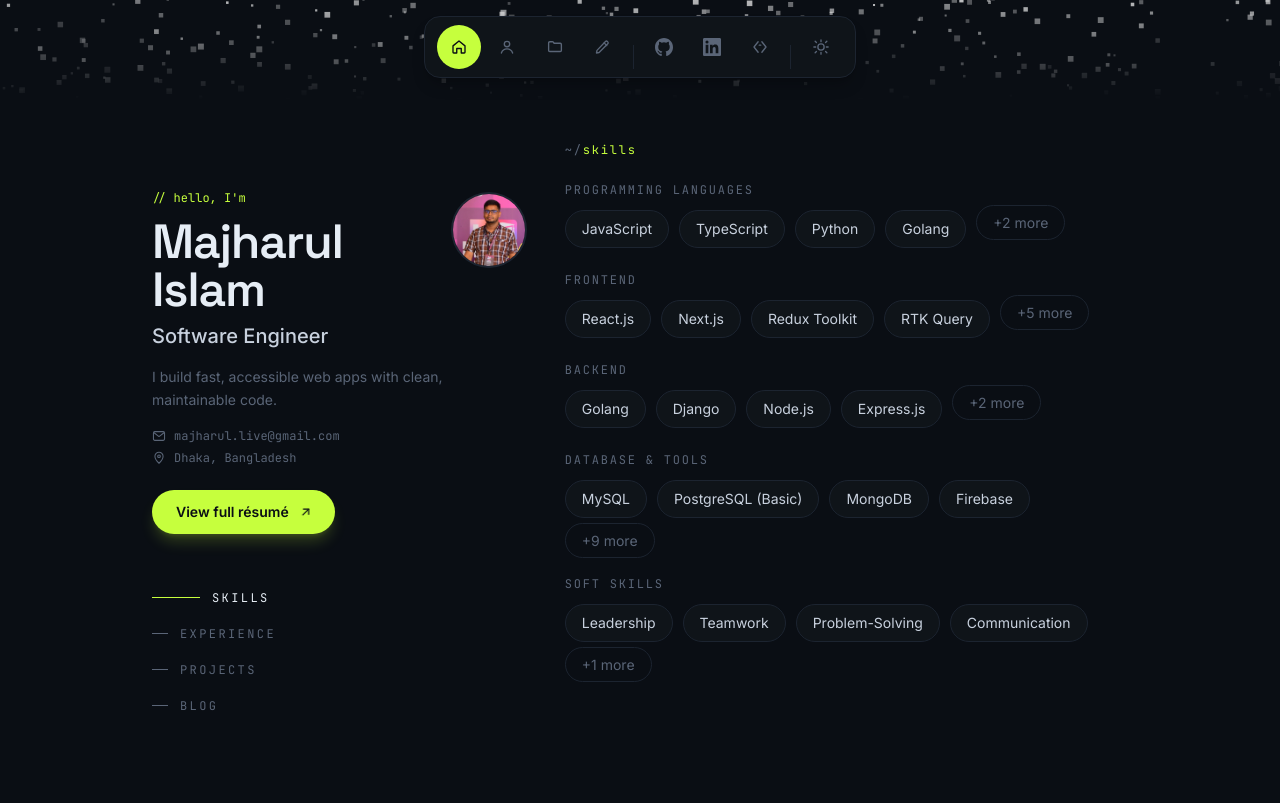
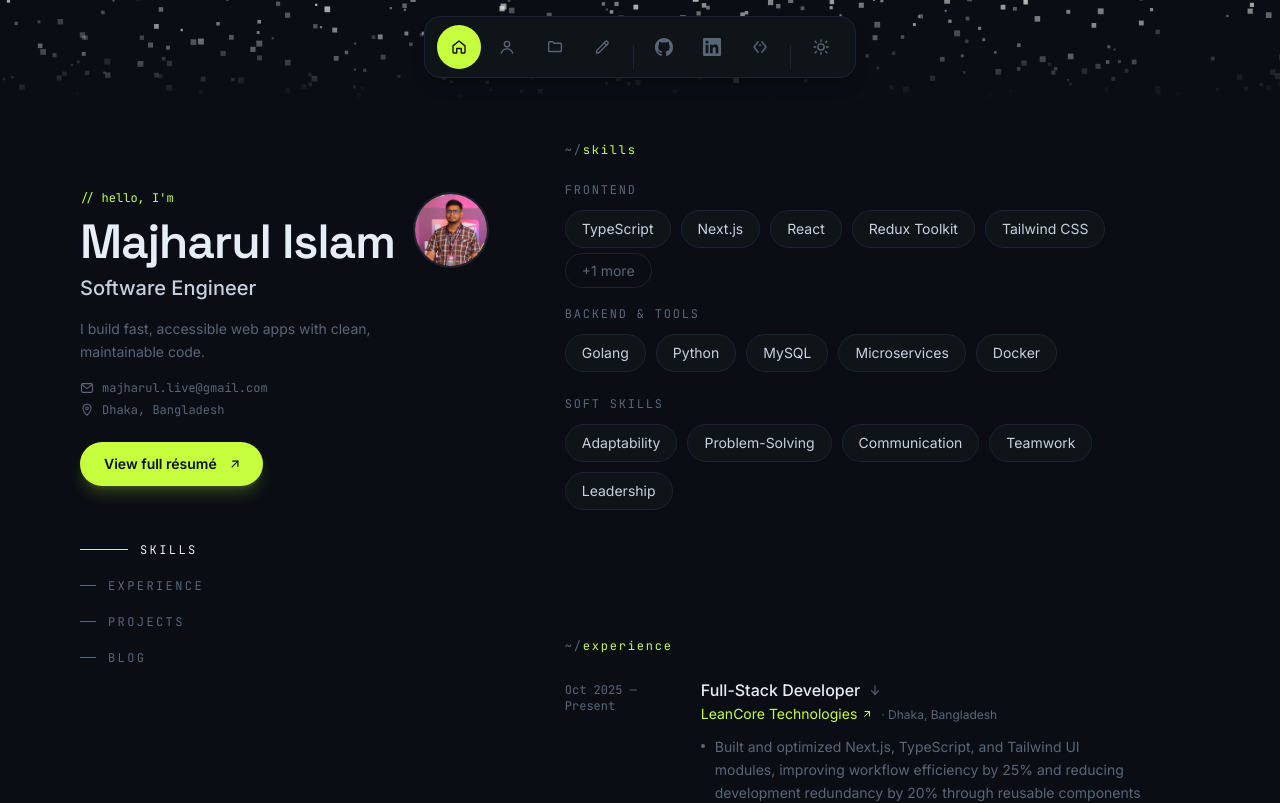
Before and after one commit to majharul-web/portfolio, a Next.js app: page / in a window 1280 px wide. Shown: the top 803 px of the page. Built offline with nearby package versions, Linux system fonts and the light colour scheme.

Commit message:
fix:organise skills

```diff
--- a/src/app/page.tsx
+++ b/src/app/page.tsx
@@ -1,16 +1,17 @@
+import { Blog } from "@/components/Blog";
+import { Experience } from "@/components/Experience";
+import { Footer } from "@/components/Footer";
+import { Projects } from "@/components/Projects";
 import { Sidebar } from "@/components/Sidebar";
 import { Skills } from "@/components/Skills";
-import { Experience } from "@/components/Experience";
-import { Projects } from "@/components/Projects";
-import { Blog } from "@/components/Blog";
-import { Footer } from "@/components/Footer";
+import { homeSkillCategories } from "@/data/content";
 
 export default function Home() {
   return (
     <div className="relative mx-auto min-h-screen max-w-6xl lg:flex">
       <Sidebar />
-      <main className="relative z-10 px-6 pb-16 sm:px-12 lg:w-[60%] lg:py-12 lg:pl-10 lg:pr-10 xl:pr-22">
-        <Skills />
+      <main className="relative z-10 px-6 pb-16 sm:px-12 lg:w-[60%] lg:py-12 lg:pl-10 lg:pr-4">
+        <Skills categories={homeSkillCategories} />
         <Experience />
         <Projects />
         <Blog />
--- a/src/components/Sidebar.tsx
+++ b/src/components/Sidebar.tsx
@@ -1,11 +1,11 @@
 "use client";
 
-import Image from "next/image";
-import { motion, useReducedMotion } from "framer-motion";
+import { ExternalLinkIcon, iconMap, MailIcon, MapPinIcon } from "@/components/icons";
+import { ResumeButton } from "@/components/ResumeButton";
 import { nav, profile, socials } from "@/data/content";
 import { useActiveSection } from "@/lib/useActiveSection";
-import { iconMap, ExternalLinkIcon, MailIcon, MapPinIcon } from "@/components/icons";
-import { ResumeButton } from "@/components/ResumeButton";
+import { motion, useReducedMotion } from "framer-motion";
+import Image from "next/image";
 
 const sectionIds = nav.map((item) => item.id);
 
@@ -39,18 +39,11 @@ export function Sidebar() {
   const animate = prefersReducedMotion ? undefined : "visible";
 
   return (
-    <header className="relative z-10 lg:sticky lg:top-0 lg:flex lg:h-screen lg:w-[40%] lg:max-w-[480px] lg:flex-col lg:justify-between lg:py-24 px-6 sm:px-12 lg:px-0 lg:pl-10 xl:pl-22 pt-16 pb-10">
-      <motion.div
-        initial={initial}
-        animate={animate}
-        variants={containerVariants}
-      >
+    <header className="relative z-10 lg:sticky lg:top-0 lg:flex lg:h-screen lg:w-[40%] lg:max-w-[480px] lg:flex-col lg:justify-between lg:py-24 px-6 sm:px-12 lg:px-0 lg:pl-4 pt-16 pb-10">
+      <motion.div initial={initial} animate={animate} variants={containerVariants}>
         <div className="flex items-start gap-5">
           <div>
-            <motion.p
-              variants={variants}
-              className="font-mono text-xs text-accent"
-            >
+            <motion.p variants={variants} className="font-mono text-xs text-accent">
               {"// hello, I'm"}
             </motion.p>
             <motion.h1
@@ -74,23 +67,14 @@ export function Sidebar() {
             />
           </motion.div>
         </div>
-        <motion.h2
-          variants={variants}
-          className="mt-2 text-lg sm:text-xl font-medium text-ink"
-        >
+        <motion.h2 variants={variants} className="mt-2 text-lg sm:text-xl font-medium text-ink">
           {profile.role}
         </motion.h2>
-        <motion.p
-          variants={variants}
-          className="mt-4 max-w-xs text-sm leading-relaxed text-ink-muted"
-        >
+        <motion.p variants={variants} className="mt-4 max-w-xs text-sm leading-relaxed text-ink-muted">
           {profile.tagline}
         </motion.p>
 
-        <motion.div
-          variants={variants}
-          className="mt-4 space-y-1.5 font-mono text-xs text-ink-muted"
-        >
+        <motion.div variants={variants} className="mt-4 space-y-1.5 font-mono text-xs text-ink-muted">
           <a
             href={`mailto:${profile.email}`}
             className="flex items-center gap-2 transition-colors hover:text-accent"
@@ -105,28 +89,18 @@ export function Sidebar() {
         </motion.div>
 
         <motion.div variants={variants} className="mt-6">
-          <ResumeButton
-            href={profile.resumeHref}
-            icon={<ExternalLinkIcon className="h-3.5 w-3.5" />}
-          >
+          <ResumeButton href={profile.resumeHref} icon={<ExternalLinkIcon className="h-3.5 w-3.5" />}>
             View full résumé
           </ResumeButton>
         </motion.div>
 
-        <motion.nav
-          variants={variants}
-          aria-label="In-page"
-          className="mt-12 hidden lg:block"
-        >
+        <motion.nav variants={variants} aria-label="In-page" className="mt-12 hidden lg:block">
           <ul className="space-y-1">
             {nav.map((navItem) => {
               const isActive = activeId === navItem.id;
               return (
                 <li key={navItem.id}>
-                  <a
-                    href={`#${navItem.id}`}
-                    className="group flex items-center gap-3 py-2"
-                  >
+                  <a href={`#${navItem.id}`} className="group flex items-center gap-3 py-2">
                     <span
                       className={`h-px transition-all duration-300 ${
                         isActive
@@ -136,9 +110,7 @@ export function Sidebar() {
                     />
                     <span
                       className={`font-mono text-xs uppercase tracking-[0.2em] transition-colors duration-300 ${
-                        isActive
-                          ? "text-ink-bright"
-                          : "text-ink-muted group-hover:text-ink-bright"
+                        isActive ? "text-ink-bright" : "text-ink-muted group-hover:text-ink-bright"
                       }`}
                     >
                       {navItem.label}
--- a/src/components/Skills.tsx
+++ b/src/components/Skills.tsx
@@ -1,23 +1,23 @@
-import { skillCategories } from "@/data/content";
+import { skillCategories, type SkillCategory } from "@/data/content";
 import { Section } from "@/components/Section";
 
-const PREVIEW_ITEMS_PER_CATEGORY = 4;
+const PREVIEW_ITEMS_PER_CATEGORY = 5;
 
 type SkillsProps = {
   /** Show every skill in every category. Off by default — the
    * homepage shows a trimmed quick-scan version; /about shows
    * everything. */
   full?: boolean;
+  /** Override which categories to display. Defaults to all skillCategories. */
+  categories?: SkillCategory[];
 };
 
-export function Skills({ full = false }: SkillsProps) {
+export function Skills({ full = false, categories = skillCategories }: SkillsProps) {
   return (
     <Section id="skills" label="skills">
       <div className="max-w-xl space-y-6">
-        {skillCategories.map((category) => {
-          const items = full
-            ? category.items
-            : category.items.slice(0, PREVIEW_ITEMS_PER_CATEGORY);
+        {categories.map((category) => {
+          const items = full ? category.items : category.items.slice(0, PREVIEW_ITEMS_PER_CATEGORY);
           const hiddenCount = category.items.length - items.length;
 
           return (
--- a/src/data/content.ts
+++ b/src/data/content.ts
@@ -10,8 +10,7 @@ export const profile = {
   email: "majharul.live@gmail.com",
   phone: "+880 1747-615357",
   location: "Dhaka, Bangladesh",
-  resumeHref:
-    "https://drive.google.com/file/d/1s-5dAuqEBIiFd99p67RcLK7feC6xyxpN/view",
+  resumeHref: "https://drive.google.com/file/d/1s-5dAuqEBIiFd99p67RcLK7feC6xyxpN/view",
   avatarSrc: "/images/profile.jpg",
 };
 
@@ -104,56 +103,69 @@ export type SkillCategory = {
   items: string[];
 };
 
+export const homeSkillCategories: SkillCategory[] = [
+  {
+    category: "Frontend",
+    items: ["TypeScript", "Next.js", "React", "Redux Toolkit", "Tailwind CSS", "RTK Query"],
+  },
+  {
+    category: "Backend & Tools",
+    items: ["Golang", "Python", "MySQL", "Microservices", "Docker"],
+  },
+  {
+    category: "Soft Skills",
+    items: ["Adaptability", "Problem-Solving", "Communication", "Teamwork", "Leadership"],
+  },
+];
+
 export const skillCategories: SkillCategory[] = [
   {
-    category: "Programming Languages",
-    items: ["JavaScript", "TypeScript", "Python", "Golang", "C", "C++"],
+    category: "Languages",
+    items: ["TypeScript", "JavaScript", "Python", "Golang"],
   },
   {
     category: "Frontend",
     items: [
-      "React.js",
       "Next.js",
+      "React",
       "Redux Toolkit",
       "RTK Query",
+      "Tailwind CSS",
       "React Router",
-      "Tailwind CSS",
       "Bootstrap",
       "Formik",
-      "Yup",
     ],
   },
   {
     category: "Backend",
-    items: ["Golang", "Django", "Node.js", "Express.js", "JWT Auth", "Microservices (Basic)"],
+    items: [
+      "Golang (Gin, GORM)",
+      "Django",
+      "Node.js",
+      "Express.js",
+      "REST APIs",
+      "JWT Auth",
+      "Microservices",
+    ],
   },
   {
-    category: "Database & Tools",
+    category: "Database & Infrastructure",
     items: [
       "MySQL",
-      "PostgreSQL (Basic)",
+      "PostgreSQL",
       "MongoDB",
+      "Redis",
       "Firebase",
+      "Docker",
       "Git",
-      "Docker",
       "Linux",
-      "Jira",
-      "Slack",
-      "VS Code",
-      "Chrome DevTools",
       "Vercel",
       "Netlify",
     ],
   },
   {
     category: "Soft Skills",
-    items: [
-      "Leadership",
-      "Teamwork",
-      "Problem-Solving",
-      "Communication",
-      "Adaptability",
-    ],
+    items: ["Adaptability", "Problem-Solving", "Communication", "Teamwork", "Leadership"],
   },
 ];
 
@@ -332,8 +344,7 @@ export const allProjects: ProjectEntry[] = [
       "Built responsive layouts with Daisy UI and Tailwind CSS, providing a visually appealing and responsive experience across devices.",
       "Developed a backend with Express.js and MongoDB to manage user data, posts, likes, and comments efficiently.",
     ],
-    outcome:
-      "Delivered an interactive photo-sharing platform that fosters social engagement.",
+    outcome: "Delivered an interactive photo-sharing platform that fosters social engagement.",
     challenges:
       "One challenge was optimizing the backend to handle traffic, which was mitigated by implementing data pagination and optimizing database queries.",
     clientCode: "https://github.com/majharul-web/photo-book-client",
@@ -365,7 +376,7 @@ export const allProjects: ProjectEntry[] = [
 // The full set above (`allProjects`) is what /archive and the project
 // details pages draw from.
 export const projects: ProjectEntry[] = allProjects.filter((project) =>
-  ["shohorbari", "travelkeep", "photo-book"].includes(project.slug)
+  ["shohorbari", "travelkeep", "photo-book"].includes(project.slug),
 );
 
 export const projectsArchiveHref = "/archive";
```
